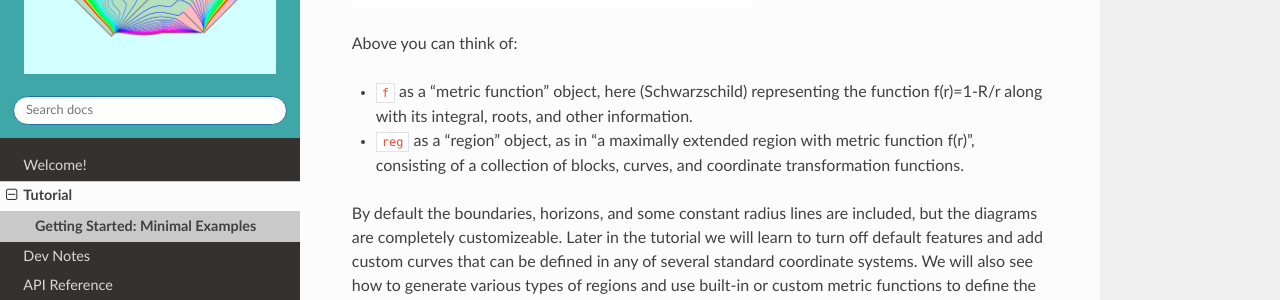
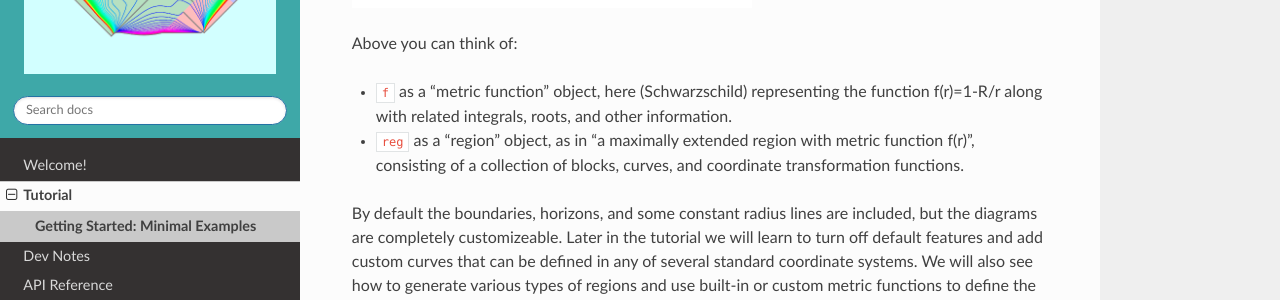
Before and after one commit to xh-diagrams/xhorizon, a Sphinx documentation site: the page built from docs/source/TUTORIAL/lesson1.rst, in a window 1280 px wide and 900 px high, scrolled down 565 px. Shown: the part 176-476 px from the top of the window. Built offline with Sphinx 7.4.7 and the Read the Docs theme 2.0.0, drawn with Linux system fonts in a browser that asks for light colours.

Commit message:
Update docs.

```diff
--- a/docs/source/TUTORIAL/lesson1.rst
+++ b/docs/source/TUTORIAL/lesson1.rst
@@ -21,7 +21,7 @@ The minimum syntax to generate a diagram with ``xhorizon`` is::
 
 Above you can think of:
 
-* ``f`` as a "metric function" object, here (Schwarzschild) representing the function f(r)=1-R/r along with its integral, roots, and other information.
+* ``f`` as a "metric function" object, here (Schwarzschild) representing the function f(r)=1-R/r along with related integrals, roots, and other information.
 
 * ``reg`` as a "region" object, as in "a maximally extended region with metric function f(r)", consisting of a collection of blocks, curves, and coordinate transformation functions.
 
```
